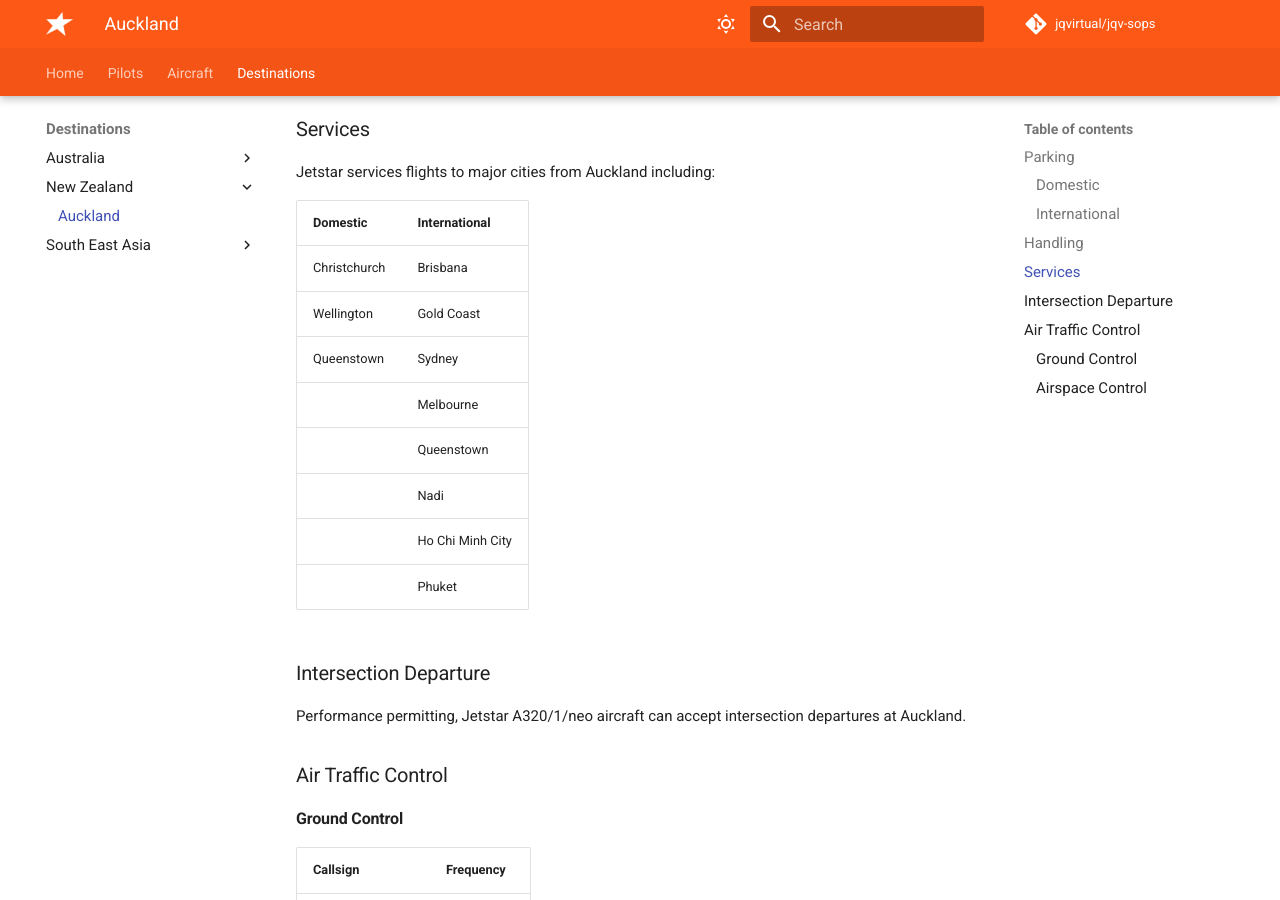
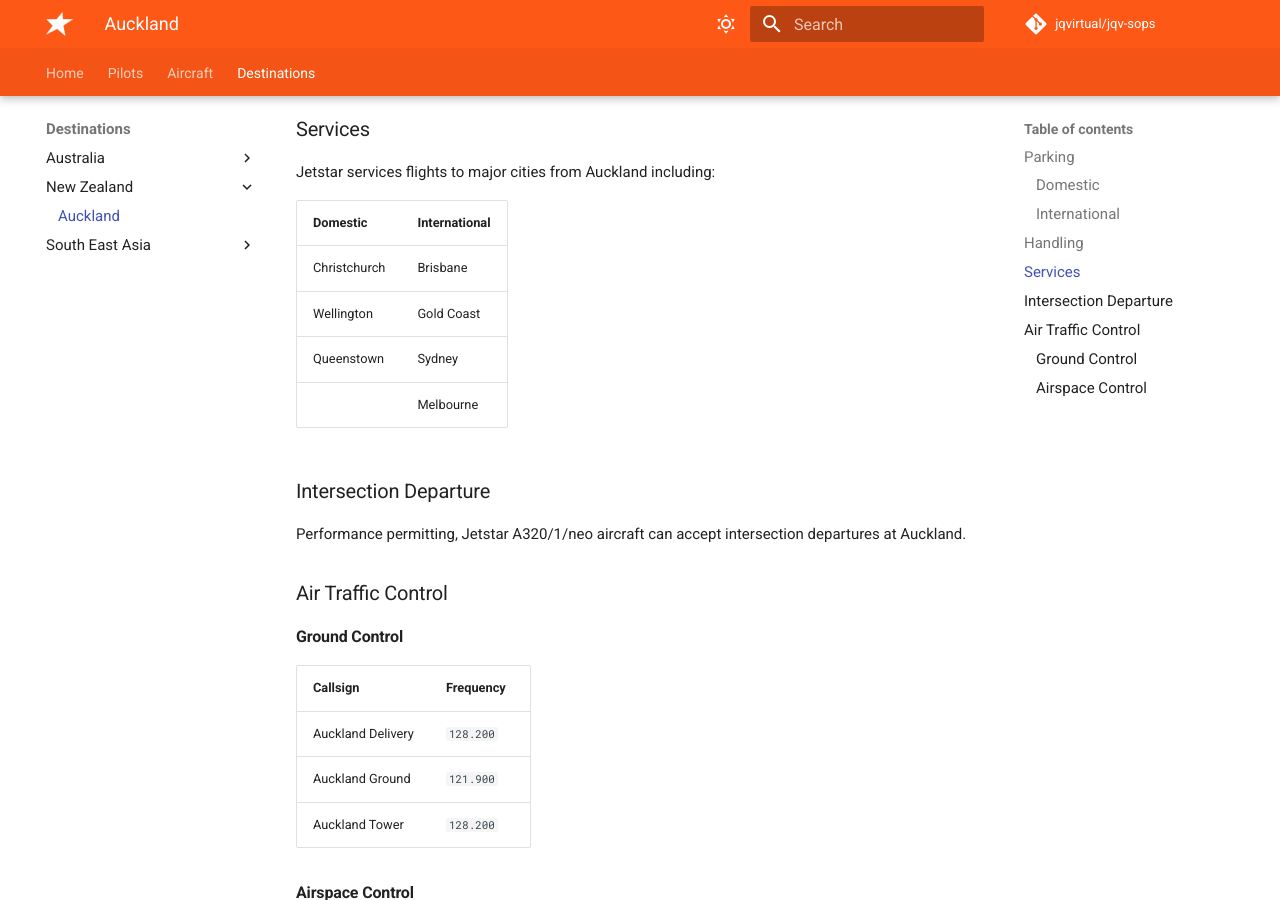
Before and after one commit to jqvirtual/jqv-sops, an MkDocs documentation site: the page built from docs/destinations/New Zealand/auckland.md, in a window 1280 px wide and 900 px high, scrolled down 584 px. Built offline with MkDocs 1.6.1 and Material for MkDocs 9.7.7, drawn with Linux system fonts in a browser that asks for light colours; comment, search, counter and statistics services are not loaded.

Commit message:
Fixed mistake in destinations in auckland.md
Still needs intersection deps

```diff
--- a/docs/destinations/New Zealand/auckland.md
+++ b/docs/destinations/New Zealand/auckland.md
@@ -19,14 +19,10 @@ Jetstar services flights to major cities from Auckland including:
 
 | Domestic | International |
 | -------- | ------- |
-| Christchurch | Brisbana |
+| Christchurch | Brisbane |
 | Wellington   | Gold Coast  |
 | Queenstown | Sydney |
 |             | Melbourne |
-|             | Queenstown |
-|             | Nadi |
-|             | Ho Chi Minh City |
-|             | Phuket |
 
 ### Intersection Departure
 Performance permitting, Jetstar A320/1/neo aircraft can accept intersection departures at Auckland.
```
